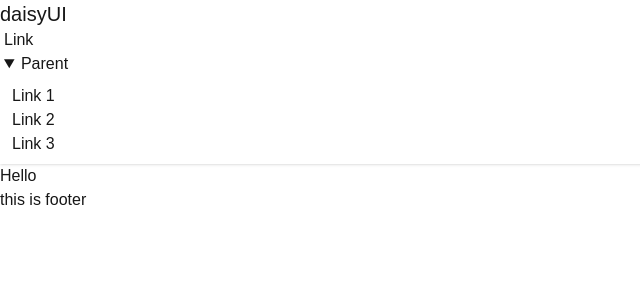
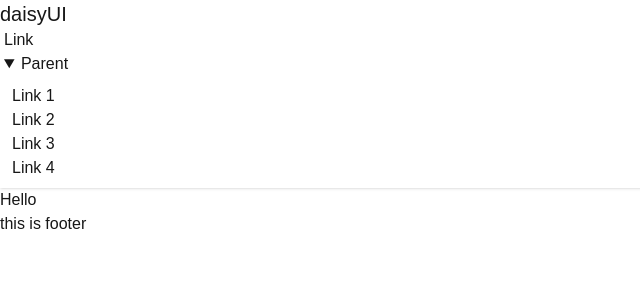
Before and after one commit to arafat-mr/Eduverse, a Next.js app: page / in a window 1280 px wide. Both pictures are taken after a click on the heading "Parent". Shown: the top 300 px of the page, without its empty margins (0-640 px from the left). Built offline with nearby package versions, Linux system fonts and the light colour scheme.

Commit message:
link 4 created

```diff
--- a/src/app/components/Navbar.jsx
+++ b/src/app/components/Navbar.jsx
@@ -23,6 +23,9 @@ const Navbar = () => {
                   <li>
                     <a>Link 3</a>
                   </li>
+                  <li>
+                    <a>Link 4</a>
+                  </li>
 
                 </ul>
               </details>
```
